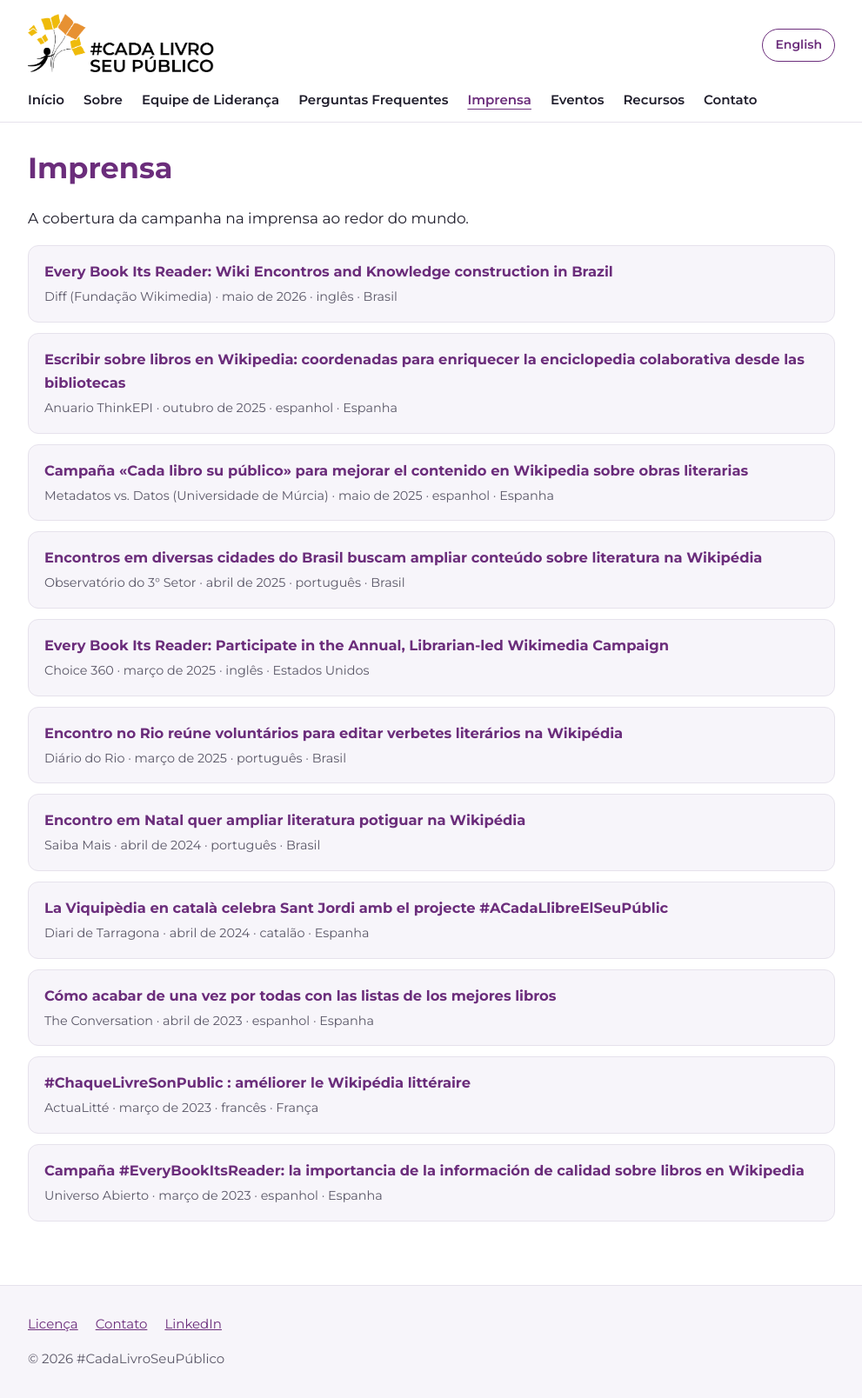
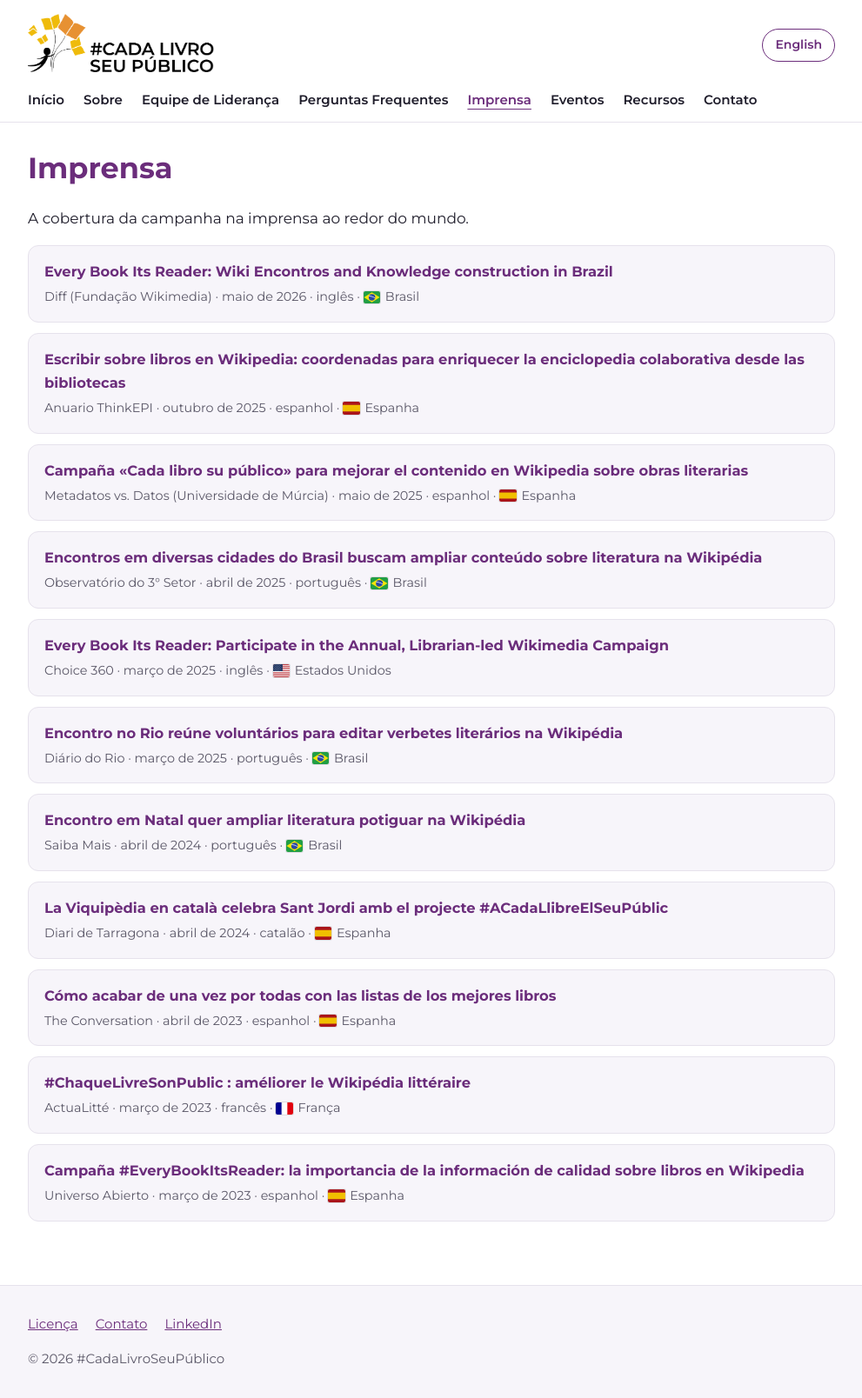
Before and after one commit to ELEMBridges/everybookitsreader, a Jekyll site: the page built from pages/pt/media.md, in a window 1280 px wide. Shown: the whole page at 87% size, without its empty margins (144-1135 px from the left). Built offline with Jekyll 4.4.1, drawn with Linux system fonts in a browser that asks for light colours.

Commit message:
Add country flags to Press (Portuguese)

```diff
--- a/pages/pt/media.md
+++ b/pages/pt/media.md
@@ -9,24 +9,24 @@ layout: default
 A cobertura da campanha na imprensa ao redor do mundo.
 
 - **[Every Book Its Reader: Wiki Encontros and Knowledge construction in Brazil](https://diff.wikimedia.org/2026/05/26/every-book-its-reader-wiki-encontros-and-knowledge-construction-in-brazil/)**
-  Diff (Fundação Wikimedia) · maio de 2026 · inglês · Brasil
+  Diff (Fundação Wikimedia) · maio de 2026 · inglês · ![](/assets/flags/br.svg) Brasil
 - **[Escribir sobre libros en Wikipedia: coordenadas para enriquecer la enciclopedia colaborativa desde las bibliotecas](https://doi.org/10.3145/thinkepi.2025.e19a17)**
-  Anuario ThinkEPI · outubro de 2025 · espanhol · Espanha
+  Anuario ThinkEPI · outubro de 2025 · espanhol · ![](/assets/flags/es.svg) Espanha
 - **[Campaña «Cada libro su público» para mejorar el contenido en Wikipedia sobre obras literarias](https://www.um.es/metadatosvsdatos/campana-cada-libro-su-publico-para-mejorar-el-contenido-en-wikipedia-sobre-obras-literarias/)**
-  Metadatos vs. Datos (Universidade de Múrcia) · maio de 2025 · espanhol · Espanha
+  Metadatos vs. Datos (Universidade de Múrcia) · maio de 2025 · espanhol · ![](/assets/flags/es.svg) Espanha
 - **[Encontros em diversas cidades do Brasil buscam ampliar conteúdo sobre literatura na Wikipédia](https://observatorio3setor.org.br/encontros-em-diversas-cidades-do-brasil-buscam-ampliar-conteudo-sobre-literatura-na-wikipedia-2/)**
-  Observatório do 3° Setor · abril de 2025 · português · Brasil
+  Observatório do 3° Setor · abril de 2025 · português · ![](/assets/flags/br.svg) Brasil
 - **[Every Book Its Reader: Participate in the Annual, Librarian-led Wikimedia Campaign](https://www.choice360.org/libtech-insight/every-book-its-reader-participate-in-the-annual-librarian-led-wikimedia-campaign/)**
-  Choice 360 · março de 2025 · inglês · Estados Unidos
+  Choice 360 · março de 2025 · inglês · ![](/assets/flags/us.svg) Estados Unidos
 - **[Encontro no Rio reúne voluntários para editar verbetes literários na Wikipédia](https://diariodorio.com/encontro-no-rio-reune-voluntarios-para-editar-verbetes-literarios-na-wikipedia/)**
-  Diário do Rio · março de 2025 · português · Brasil
+  Diário do Rio · março de 2025 · português · ![](/assets/flags/br.svg) Brasil
 - **[Encontro em Natal quer ampliar literatura potiguar na Wikipédia](https://saibamais.jor.br/2024/04/encontro-em-natal-quer-ampliar-literatura-potiguar-na-wikipedia/)**
-  Saiba Mais · abril de 2024 · português · Brasil
+  Saiba Mais · abril de 2024 · português · ![](/assets/flags/br.svg) Brasil
 - **[La Viquipèdia en català celebra Sant Jordi amb el projecte #ACadaLlibreElSeuPúblic](https://www.diaridetarragona.com/cultura/la-viquipedia-en-catala-celebra-sant-jordi-amb-el-projecte-acadallibreelseupublic-GO19060978)**
-  Diari de Tarragona · abril de 2024 · catalão · Espanha
+  Diari de Tarragona · abril de 2024 · catalão · ![](/assets/flags/es.svg) Espanha
 - **[Cómo acabar de una vez por todas con las listas de los mejores libros](https://theconversation.com/como-acabar-de-una-vez-por-todas-con-las-listas-de-los-mejores-libros-203353)**
-  The Conversation · abril de 2023 · espanhol · Espanha
+  The Conversation · abril de 2023 · espanhol · ![](/assets/flags/es.svg) Espanha
 - **[#ChaqueLivreSonPublic : améliorer le Wikipédia littéraire](https://actualitte.com/article/110595/technologie/chaquelivresonpublic-ameliorer-le-wikipedia-litteraire)**
-  ActuaLitté · março de 2023 · francês · França
+  ActuaLitté · março de 2023 · francês · ![](/assets/flags/fr.svg) França
 - **[Campaña #EveryBookItsReader: la importancia de la información de calidad sobre libros en Wikipedia](https://universoabierto.org/2023/03/08/campana-everybookitsreader-la-importancia-de-la-informacion-de-calidad-sobre-libros-en-wikipedia/)**
-  Universo Abierto · março de 2023 · espanhol · Espanha
+  Universo Abierto · março de 2023 · espanhol · ![](/assets/flags/es.svg) Espanha
```
